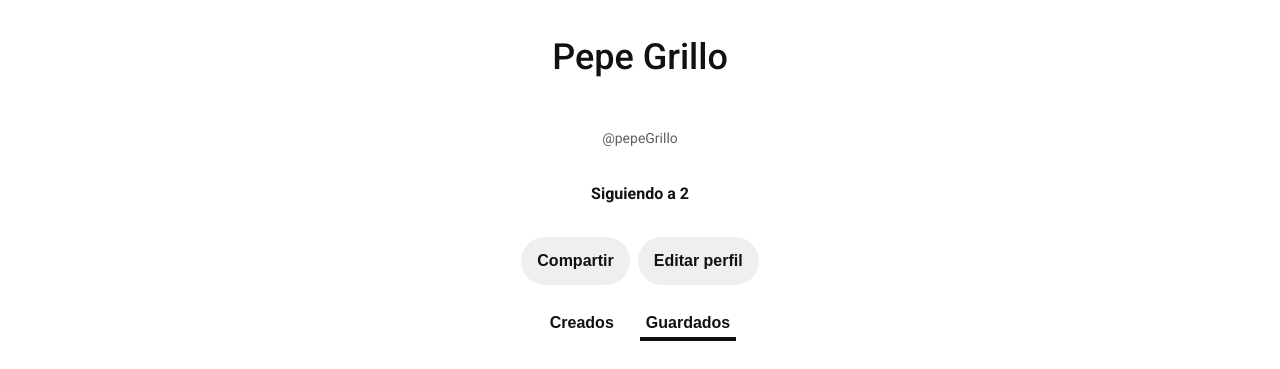
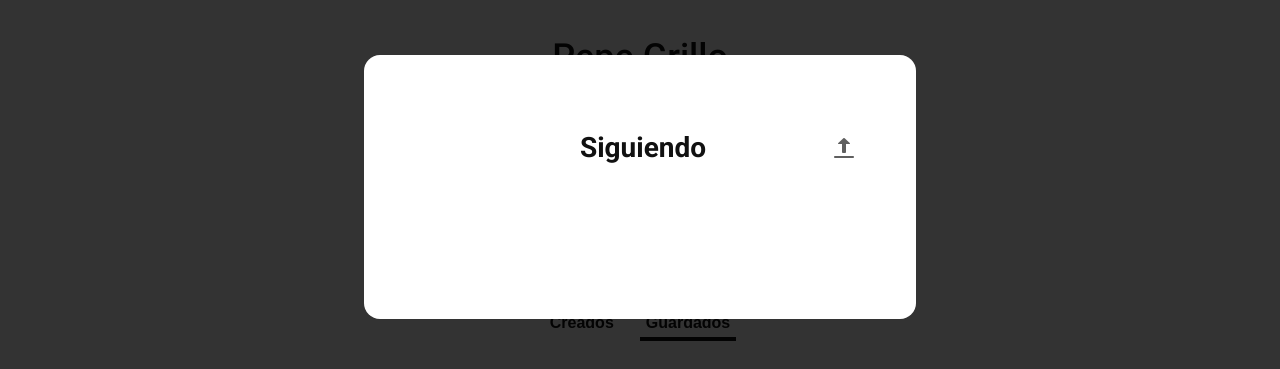
Before and after one commit to Nahuelluca20/pinterest-clone, a Next.js app: page /profile in a window 1280 px wide. Shown: the part 215-584 px from the top of the page. Built offline with nearby package versions, Linux system fonts and the light colour scheme.

Commit message:
add: modal pop up in followers

```diff
--- /dev/null
+++ b/app/components/ButtonHovered.js
@@ -0,0 +1,24 @@
+import {Button} from "@chakra-ui/react";
+
+function ButtonHovered({bgColor, bgColorHover, text}) {
+  return (
+    <Button
+      _hover={{
+        background: `${bgColorHover}`,
+      }}
+      bgColor={bgColor}
+      border="none"
+      borderRadius={"24px"}
+      color={"#111"}
+      cursor={"pointer"}
+      fontSize={"16px"}
+      fontWeight={600}
+      px={"16px"}
+      py={"15px"}
+    >
+      {text}
+    </Button>
+  );
+}
+
+export default ButtonHovered;
--- /dev/null
+++ b/app/components/FollowingModal.js
@@ -0,0 +1,71 @@
+import {useState} from "react";
+import {Text, Stack, Flex, HStack} from "@chakra-ui/react";
+
+import UploadLogo from "../assets/upload.png";
+
+import IconButton from "./IconButton";
+
+function FollowingModal() {
+  const [show, setShow] = useState(true);
+
+  return (
+    <>
+      <Text
+        color="#111"
+        cursor={"pointer"}
+        fontSize={"16px"}
+        fontWeight={600}
+        onClick={() => setShow(true)}
+      >
+        Siguiendo a 2
+      </Text>
+
+      <Flex
+        alignItems={"center"}
+        bg={"rgba(0,0,0,.8);"}
+        display={show ? "block" : "none"}
+        height={"100vh"}
+        justifyContent={"center"}
+        mt={"0"}
+        p={50}
+        position={"fixed"}
+        spacing={0}
+        style={{marginTop: "-0.5rem", overflow: "hidden"}}
+        top={0}
+        width={"100%"}
+        zIndex={1}
+      >
+        <Stack alignItems={"center"} height={"100%"} justifyContent={"center"}>
+          <Stack
+            alignItems={"center"}
+            bgColor={"white"}
+            borderRadius={"16px"}
+            height={"264px"}
+            mt={"-80px"}
+            width={"552px"}
+          >
+            <Stack pb={"24px"} pt={"48px"} px={"24px"} spacing={0} width={"456px"}>
+              <HStack justifyContent={"space-between"} spacing={0} width={"100%"}>
+                <Stack w={"54px"} />
+                <Text color={"#111"} fontSize={"28px"} fontWeight={600}>
+                  Siguiendo
+                </Text>
+                <div onClick={() => setShow(false)}>
+                  <IconButton
+                    alt={"Subir Imagen"}
+                    img={UploadLogo}
+                    imgHeight={24}
+                    imgWidth={24}
+                    label={"Subir Imagen"}
+                  />
+                </div>
+              </HStack>
+            </Stack>
+          </Stack>
+        </Stack>
+      </Flex>
+    </>
+  );
+}
+
+export default FollowingModal;
--- a/app/profile/page.js
+++ b/app/profile/page.js
@@ -2,6 +2,8 @@
 import {Heading, Stack, Text, Button, HStack} from "@chakra-ui/react";
 
 import TabsPanel from "../components/TabsPanel";
+import ButtonHovered from "../components/ButtonHovered";
+import FollowingModal from "../components/FollowingModal";
 
 function Profile() {
   return (
@@ -20,42 +22,10 @@ function Profile() {
         <Text color="#5f5f5f" fontSize={"14px"} fontWeight={400}>
           @pepeGrillo
         </Text>
-        <Text color="#111" cursor={"pointer"} fontSize={"16px"} fontWeight={600}>
-          Siguiendo a 2
-        </Text>
+        <FollowingModal />
         <HStack pt={10}>
-          <Button
-            _hover={{
-              background: "#e2e2e2",
-            }}
-            bgColor={"#efefef"}
-            border="none"
-            borderRadius={"24px"}
-            color={"#111"}
-            cursor={"pointer"}
-            fontSize={"16px"}
-            fontWeight={600}
-            px={"16px"}
-            py={"15px"}
-          >
-            Compartir
-          </Button>
-          <Button
-            _hover={{
-              background: "#e2e2e2",
-            }}
-            bgColor={"#efefef"}
-            border="none"
-            borderRadius={"24px"}
-            color={"#111"}
-            cursor={"pointer"}
-            fontSize={"16px"}
-            fontWeight={600}
-            px={"16px"}
-            py={"15px"}
-          >
-            Editar perfil
-          </Button>
+          <ButtonHovered bgColor={"#efefef"} bgColorHover={"#e2e2e2"} text={"Compartir"} />
+          <ButtonHovered bgColor={"#efefef"} bgColorHover={"#e2e2e2"} text={"Editar perfil"} />
         </HStack>
         <TabsPanel />
       </Stack>
```
Also changed, not shown: app/today/page.js (+28 -1 lines), app/assets/check.png (added).
